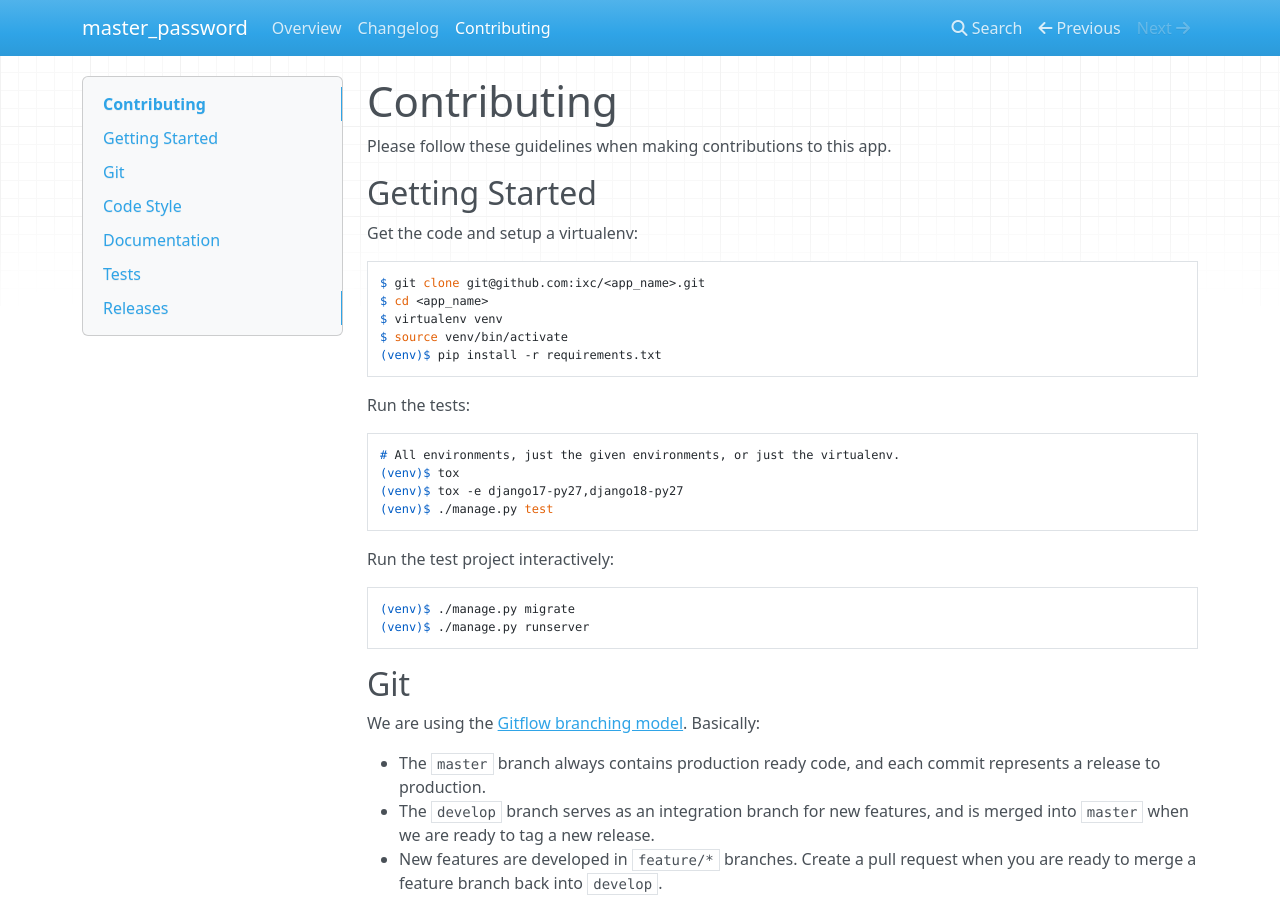
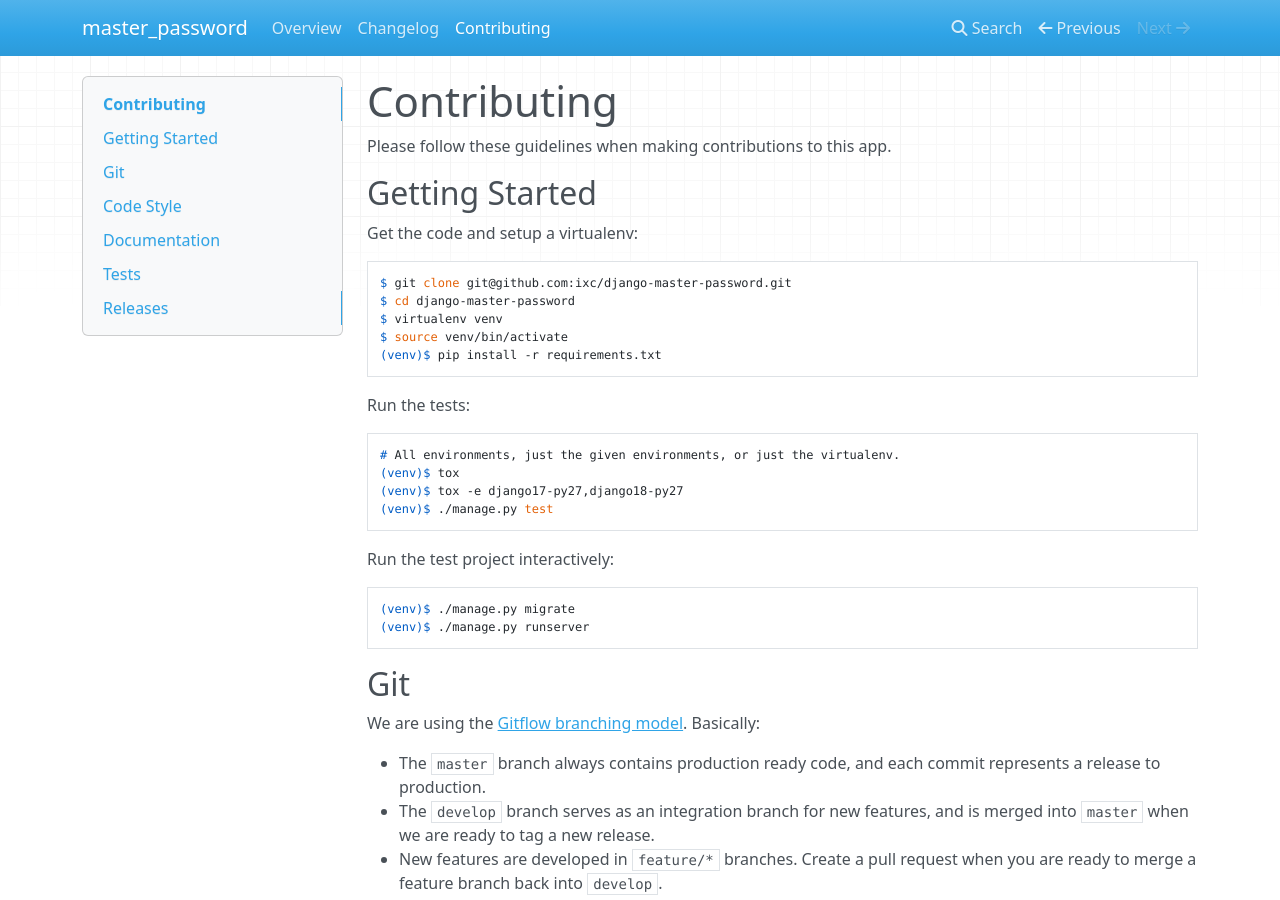
Before and after one commit to ixc/django-master-password, an MkDocs documentation site: the page built from docs/contributing.md, in a window 1280 px wide and 900 px high. Built offline with MkDocs 1.6.1, drawn with Linux system fonts in a browser that asks for light colours; nearby versions of some CDN libraries.

Commit message:
Update app name in `contributing` docs.

```diff
--- a/docs/contributing.md
+++ b/docs/contributing.md
@@ -6,8 +6,8 @@ Please follow these guidelines when making contributions to this app.
 
 Get the code and setup a virtualenv:
 
-    $ git clone git@github.com:ixc/<app_name>.git
-    $ cd <app_name>
+    $ git clone git@github.com:ixc/django-master-password.git
+    $ cd django-master-password
     $ virtualenv venv
     $ source venv/bin/activate
     (venv)$ pip install -r requirements.txt
```
